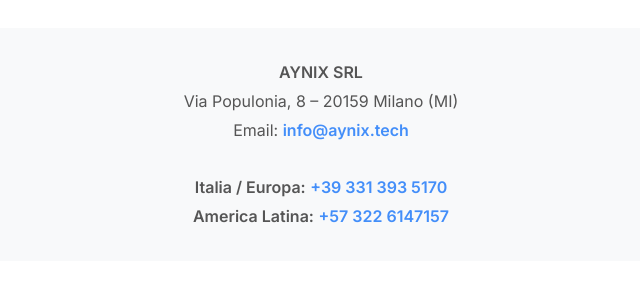
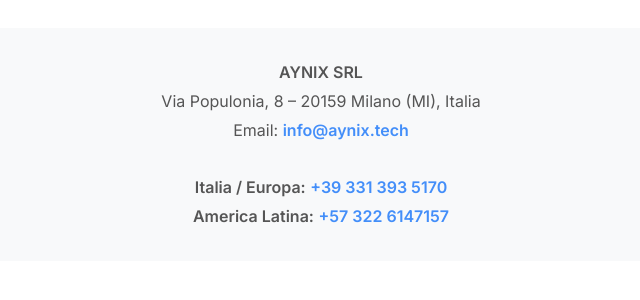
Before and after one commit to AynixTech/aynix-wordpress, a WordPress theme: template wp-content/themes/aynix/page-contattaci.php in a window 1280 px wide. Shown: the part 1991-2291 px from the top of the page, without its empty margins (319-959 px from the left). Run offline with PHP 8.4 and a stand-in for WordPress, Linux system fonts and the light colour scheme; the site name, menu and one post (Sample post) are stand-ins, and other content is empty.

Commit message:
Aggiunto 'Italia' nell'indirizzo del footer pagina Contattaci

```diff
--- a/wp-content/themes/aynix/page-contattaci.php
+++ b/wp-content/themes/aynix/page-contattaci.php
@@ -145,7 +145,7 @@
         <section class="contact-info-footer">
             <p>
                 <strong>AYNIX SRL</strong><br>
-                Via Populonia, 8 – 20159 Milano (MI)<br>
+                Via Populonia, 8 – 20159 Milano (MI), Italia<br>
                 Email: <a href="mailto:info@aynix.tech">info@aynix.tech</a><br><br>
                 <strong><?php echo aynix_translate('contact.phone_label_europe'); ?>:</strong> <a href="tel:<?php echo str_replace(' ', '', aynix_translate('contact.phone_europe')); ?>"><?php echo aynix_translate('contact.phone_europe'); ?></a><br>
                 <strong><?php echo aynix_translate('contact.phone_label_latam'); ?>:</strong> <a href="tel:<?php echo str_replace(' ', '', aynix_translate('contact.phone_latin_america')); ?>"><?php echo aynix_translate('contact.phone_latin_america'); ?></a>
```
